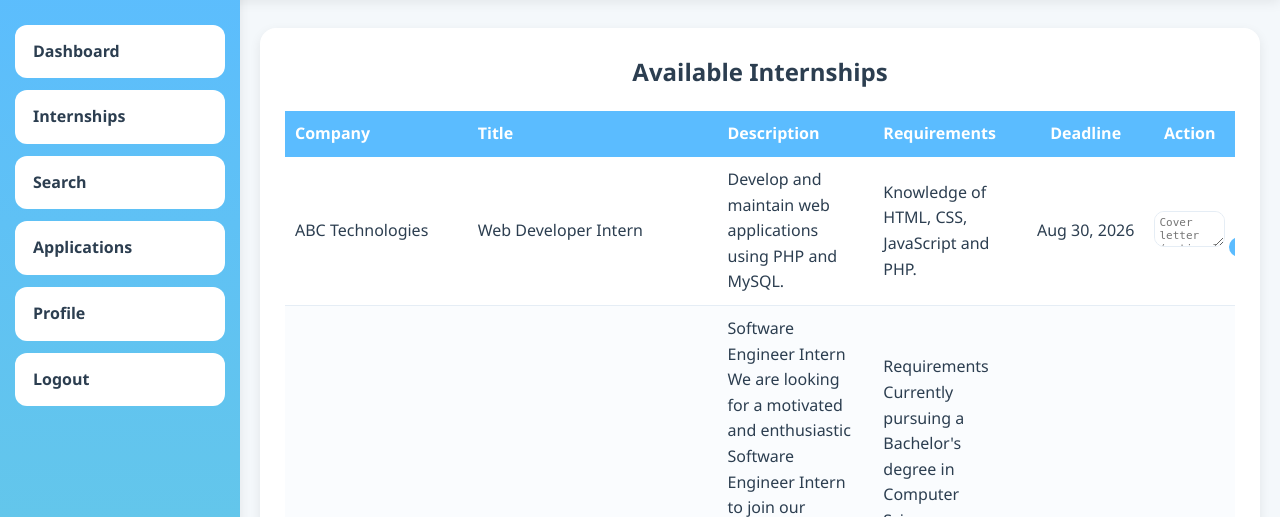
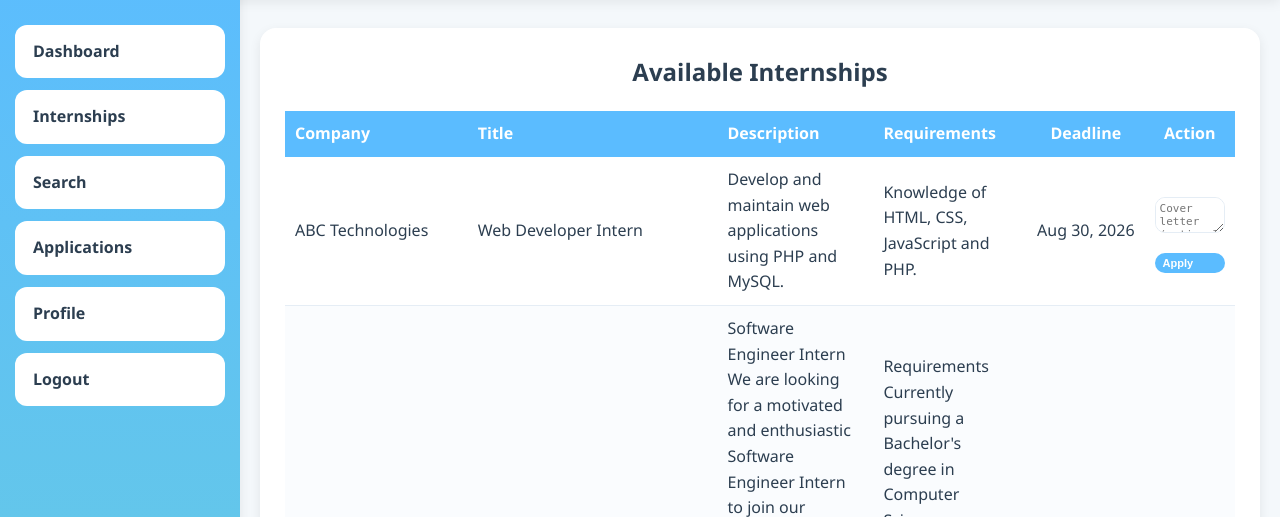
Before and after one commit to izakme/Student-Internship-Management-System, a PHP site: page /S-I-M-S/student/internships.php in a window 1280 px wide. Shown: the part 72-589 px from the top of the page. Run offline with PHP 8.4, Linux system fonts and the light colour scheme; the visitor is signed in with stand-in values (Sample User, id 1); data comes from the database, SQL or seed files in the repository.

Commit message:
Fix: change inline-form to flex column with gap, apply to both pages

```diff
--- a/frontend/assets/css/style.css
+++ b/frontend/assets/css/style.css
@@ -759,7 +759,9 @@ table tbody tr:hover {
 
 /* INLINE FORM */
 .inline-form {
-  display: inline;
+  display: flex;
+  flex-direction: column;
+  gap: 4px;
 }
 
 /* SUCCESS / ERROR MESSAGES */
--- a/frontend/student/internships.php
+++ b/frontend/student/internships.php
@@ -97,7 +97,7 @@ include "../layouts/sidebar.php";
                             <?= csrfField() ?>
                             <input type="hidden" name="internship_id" value="<?= $row['internship_id'] ?>">
                             <input type="hidden" name="apply" value="1">
-                            <textarea name="cover_letter" placeholder="Cover letter (optional)..." rows="2" style="width:100%;font-size:11px;padding:4px;margin-bottom:4px;"></textarea>
+                            <textarea name="cover_letter" placeholder="Cover letter (optional)..." rows="2" style="width:100%;font-size:11px;padding:4px;"></textarea>
                             <button type="submit" class="btn btn-sm" style="font-size:11px;">Apply</button>
                         </form>
                     <?php endif; ?>
--- a/frontend/student/search.php
+++ b/frontend/student/search.php
@@ -150,11 +150,11 @@ value="<?= htmlspecialchars($keyword) ?>">
 <td data-label="Deadline"><?= htmlspecialchars(date("M j, Y", strtotime($row['deadline']))) ?></td>
 
 <td data-label="Action">
-<form method="POST" onsubmit="return confirm('Submit application?');">
+<form method="POST" class="inline-form" onsubmit="return confirm('Submit application?');">
     <?= csrfField() ?>
     <input type="hidden" name="internship_id" value="<?= (int)$row['internship_id'] ?>">
     <input type="hidden" name="apply" value="1">
-    <textarea name="cover_letter" placeholder="Cover letter (optional)..." rows="2" style="width:100%;font-size:11px;padding:4px;margin-bottom:4px;"></textarea>
+    <textarea name="cover_letter" placeholder="Cover letter (optional)..." rows="2" style="width:100%;font-size:11px;padding:4px;"></textarea>
     <button type="submit" class="btn btn-sm" style="font-size:11px;">Apply</button>
 </form>
 </td>
```
